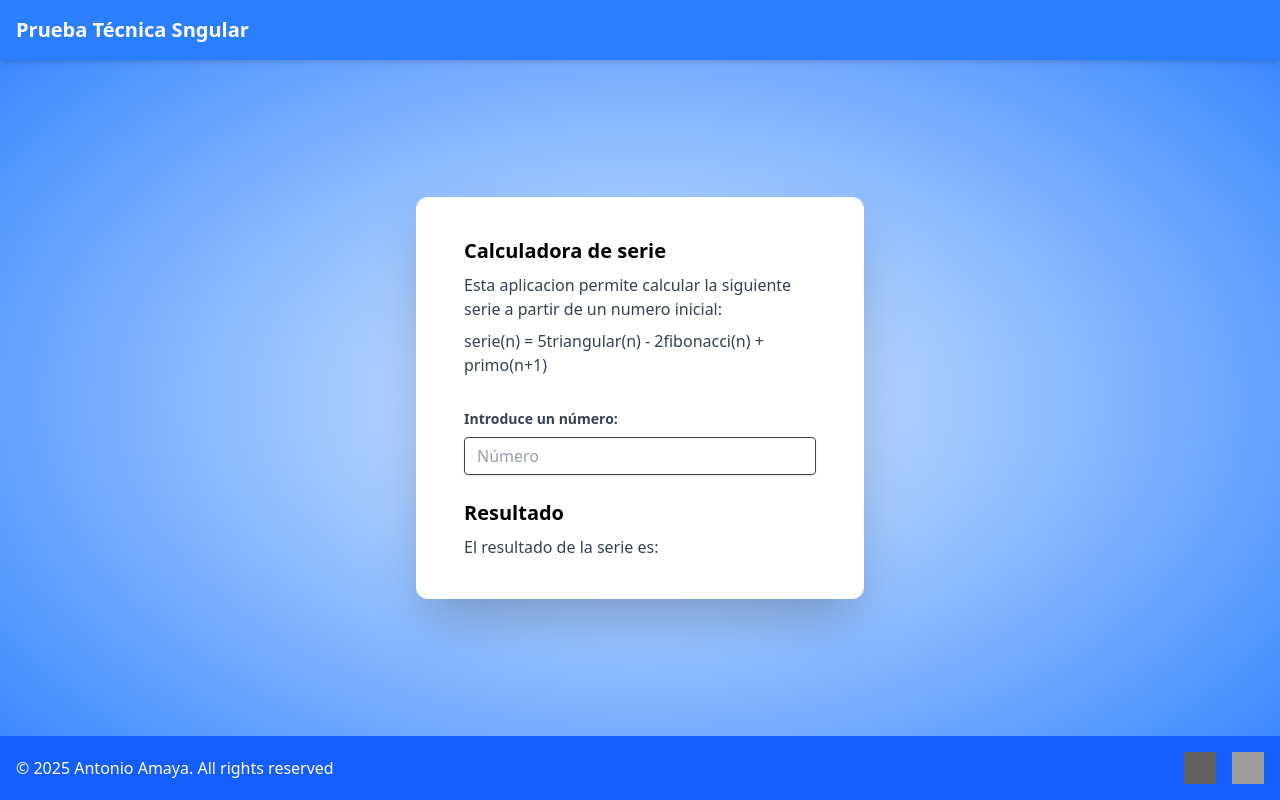
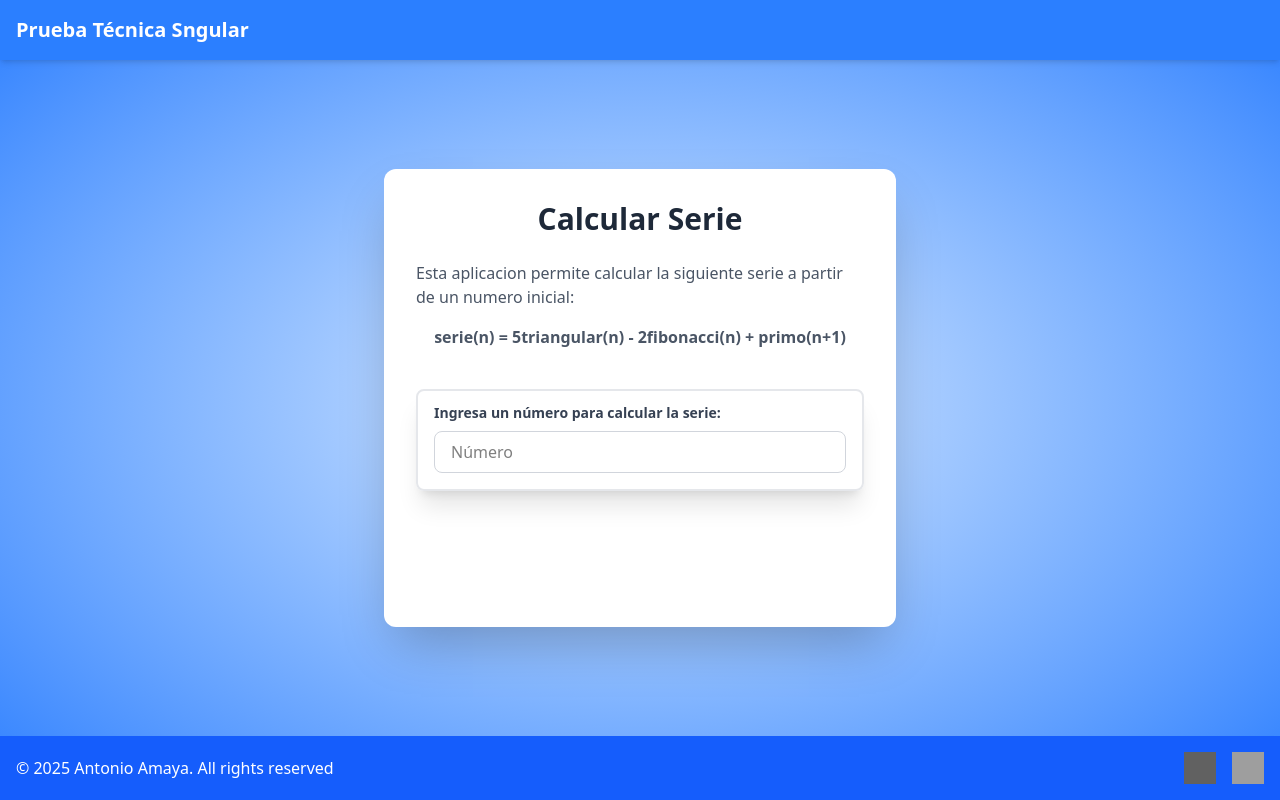
Before and after one commit to StewieMayer/sngular-technical-test, a React (Vite) app: page / in a window 1280 px wide. Built offline with nearby package versions, Linux system fonts and the light colour scheme; grey boxes are pictures that could not be loaded.

Commit message:
style: se modifican los estlos

```diff
--- a/src/components/Card.tsx
+++ b/src/components/Card.tsx
@@ -2,7 +2,7 @@ import type { PropsWithChildren } from "react";
 
 const Card= ({children}:PropsWithChildren) => {
   return (
-    <div className="max-w-md w-full rounded-xl overflow-hidden shadow-2xl bg-white p-6">
+    <div className="bg-white p-8 rounded-xl shadow-2xl w-full max-w-lg">
       {children}
     </div>
   );
--- a/src/components/SerieDescription.tsx
+++ b/src/components/SerieDescription.tsx
@@ -1,18 +1,16 @@
 const SerieDescription: React.FC = () => {
-
   return (
-        <div className="px-6 py-4">
-        <div className="font-bold text-xl mb-2">Calculadora de serie</div>
-        <p className="text-gray-700 text-base">
+    <>
+      <h2 className="text-3xl font-bold text-center text-gray-800 mb-6">Calcular Serie</h2>
+      <p className="text-md text-gray-600 mb-4">
         Esta aplicacion permite calcular la siguiente serie a partir de un
         numero inicial:
       </p>
-        <p className="text-gray-700 text-base mt-2">
+      <p className="text-md text-center font-bold text-gray-600 mb-10">
         serie(n) = 5triangular(n) - 2fibonacci(n) + primo(n+1)
       </p>
-      </div>
-    )
-
-}
+    </>
+  );
+};
 
 export default SerieDescription;
--- a/src/components/SerieForm.tsx
+++ b/src/components/SerieForm.tsx
@@ -1,21 +1,21 @@
-const SerieForm: React.FC = ()=>{
+const SerieForm: React.FC = () => {
   return (
-        <div className="px-6 pt-4 pb-2">
+    <div className="mb-6 border border-2 border-gray-200 p-4 pt-3 rounded-lg shadow-xl">
       <label
         className="block text-gray-700 text-sm font-bold mb-2"
         htmlFor="numberInput"
       >
-          Introduce un número:
+        Ingresa un número para calcular la serie:
       </label>
       <input
         id="numberInput"
-          onChange={()=>{}}
+        onChange={() => {}}
         type="number"
-          className="shadow appearance-none border rounded w-full py-2 px-3 text-gray-700 leading-tight focus:outline-none focus:shadow-outline"
+        className="w-full px-4 py-2 border border-gray-300 rounded-lg focus:outline-none focus:ring-2 focus:ring-blue-500 text-md transition duration-200"
         placeholder="Número"
       />
     </div>
-    )
-}
+  );
+};
 
 export default SerieForm;
--- a/src/components/SerieResult.tsx
+++ b/src/components/SerieResult.tsx
@@ -1,11 +1,7 @@
 
 const SerieResult: React.FC = () => {
   return (
-    <div className="px-6 py-4">
-      <div className="font-bold text-xl mb-2">Resultado</div>
-      <p className="text-gray-700 text-base">
-        El resultado de la serie es: <strong></strong>
-      </p>
+    <div className="min-h-[80px]">
     </div>
   );
 };
```
Lines whose indentation alone changed are shown as unchanged.
